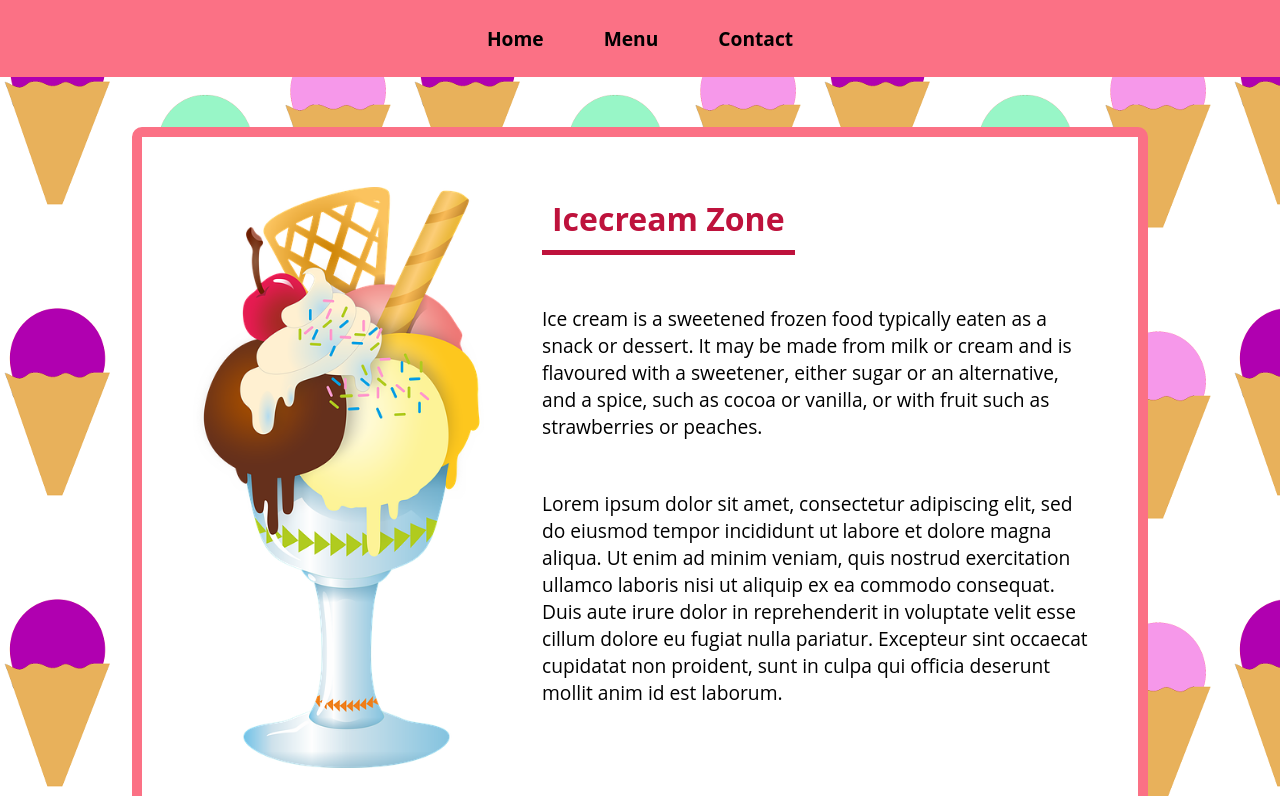
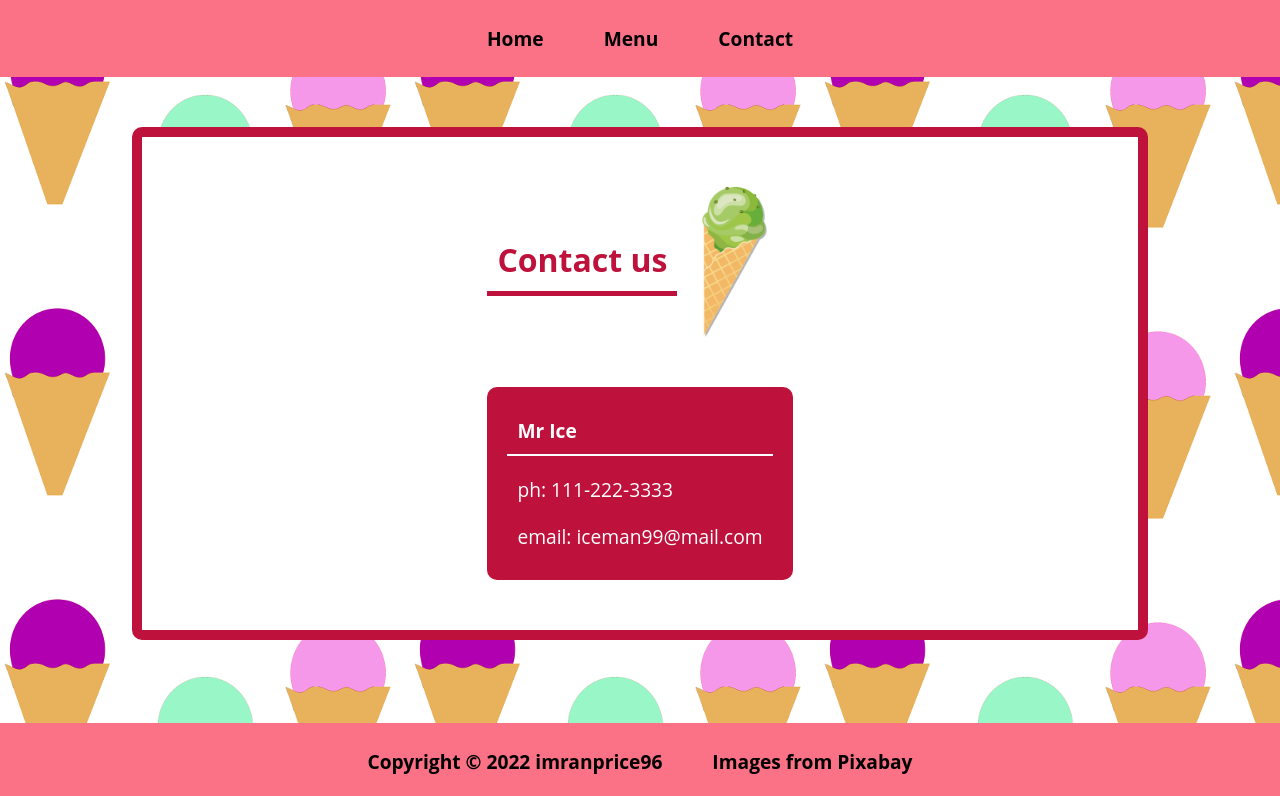
Before and after one commit to imranprice96/restaurant-page, a website built with webpack: page dist/index.html in a window 1280 px wide. Both pictures are taken after a click on the element "Contact". Shown: the top 796 px of the page. Built offline with nearby package versions, Linux system fonts and the light colour scheme.

Commit message:
Add contact page

```diff
--- a/src/index.js
+++ b/src/index.js
@@ -5,5 +5,3 @@ import loadHeader from './modules/headerLoad';
 loadHeader();
 pageLoad();
 loadFooter();
-
-console.log('Hi');
--- a/src/modules/headerLoad.js
+++ b/src/modules/headerLoad.js
@@ -1,6 +1,7 @@
 import '../style.css';
 import loadMenu from './loadMenu';
 import pageLoad from './pageLoad';
+import loadContact from './loadContact';
 
 const loadHeader = () => {
     const header = document.createElement('header');
@@ -25,6 +26,10 @@ const loadHeader = () => {
         loadMenu();
     });
 
+    d3.addEventListener('click', (e) => {
+        loadContact();
+    });
+
     nav.classList.add('nav');
 
     header.appendChild(nav);
--- a/src/modules/loadContact.js
+++ b/src/modules/loadContact.js
@@ -0,0 +1,40 @@
+import ice2 from '../../images/ice2.png';
+import '../style.css';
+
+const loadContact = () => {
+    const d1 = document.createElement('div');
+    const img = new Image();
+    img.src = ice2;
+    img.classList.add('header-img')
+    const title = document.createElement('h1');
+    title.textContent = 'Contact us';
+    title.classList.add('content-title');
+
+    d1.appendChild(title);
+    d1.appendChild(img);
+    d1.classList.add('contact-header')
+
+    const d2 = document.createElement('div');
+    const head = document.createElement('h3');
+    head.textContent = 'Owner Operator'
+    const lines = ['Mr Ice', 'ph: 111-222-3333', 'email: iceman99@mail.com'];
+
+    lines.forEach((line) => {
+        const p = document.createElement('p');
+        p.textContent = line;
+        d2.appendChild(p);
+    });
+    d2.classList.add('contact-info');
+
+    const d3 = document.createElement('div');
+    d3.appendChild(d1);
+    d3.appendChild(d2);
+    d3.classList.add('content-info');
+
+    const content = document.getElementById('content');
+    content.innerHTML = '';
+    content.appendChild(d3);
+
+};
+
+export default loadContact;
--- a/src/modules/loadMenu.js
+++ b/src/modules/loadMenu.js
@@ -61,7 +61,6 @@ const loadMenu = () =>{
     content.innerHTML = '';
     content.appendChild(img);
     content.appendChild(div4);
-    console.log(content);
 
 };
 
--- a/src/style.css
+++ b/src/style.css
@@ -22,10 +22,12 @@ body {
     padding: 50px;
     width: min(70vw, 1200px);
     align-items: center;
-    border: 10px solid var(--rose);
+    border: 10px solid var(--dark);
     border-radius: 10px;
     gap: 50px;
     margin: 50px 0 50px 0;
+    align-items: center;
+    justify-content: center;
 }
 
 .content-title{
@@ -50,6 +52,33 @@ body {
 
 .content-img{
     max-width: 300px;
+}
+
+.header-img{
+    max-height: 150px;
+}
+
+.contact-header{
+    display: flex;
+    align-items: center;
+    gap: 20px;
+}
+
+.contact-info{
+    background-color: var(--dark);
+    color: white;
+    padding: 20px;
+    border-radius: 10px;
+}
+
+.contact-info p:first-child{
+    margin-bottom: 10px;
+    border-bottom: 2px solid white;
+    font-weight: bold;
+}
+
+.contact-info p{
+    padding: 10px;
 }
 
 .list{
@@ -103,5 +132,6 @@ body {
     gap: 50px;
     font-size: 1.2rem;
     padding: 25px;
+    font-weight: bold;
 }
 /*----------------------------------*/
```
Also changed, not shown: dist/be93a28fc7a8980c2069.png (added), dist/main.js.
